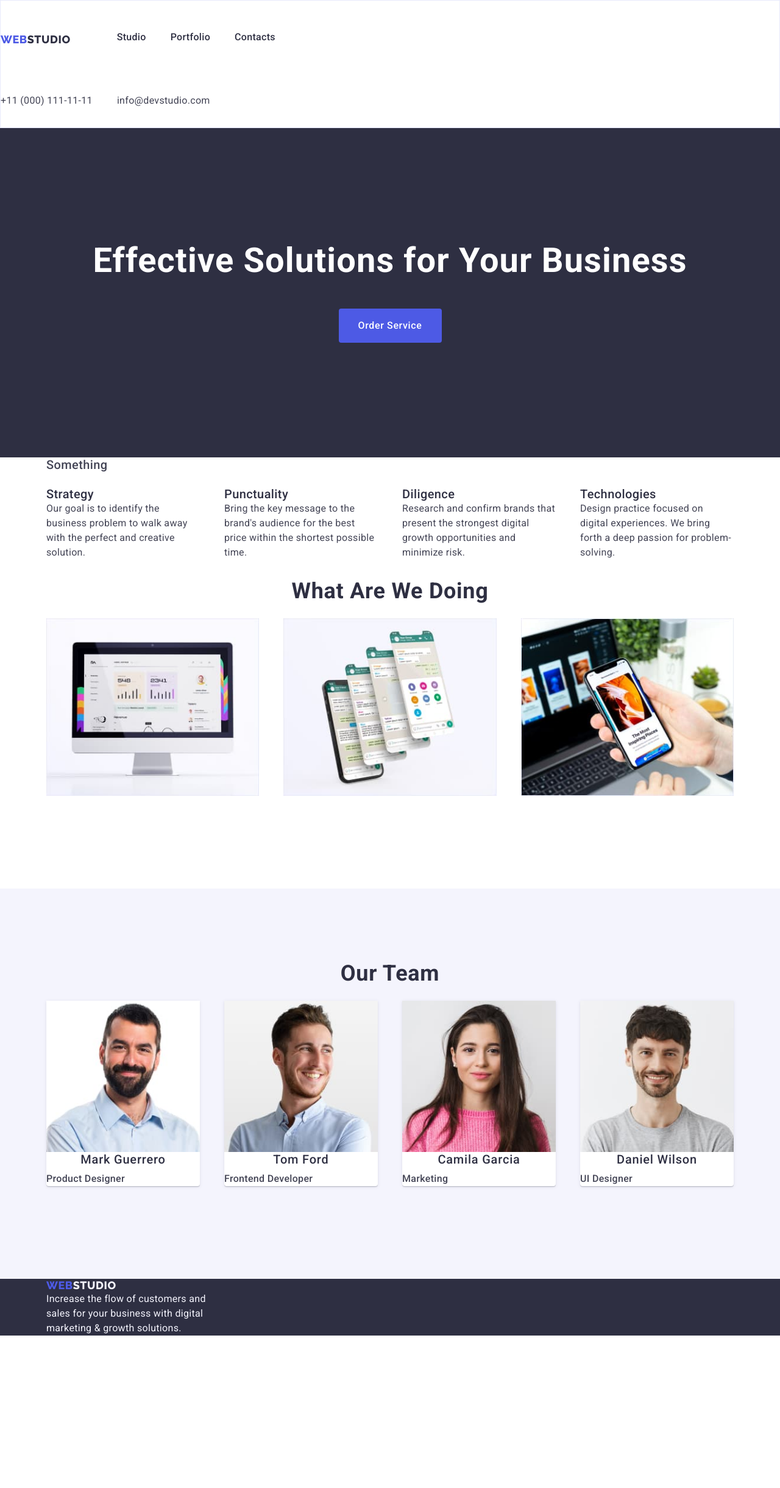
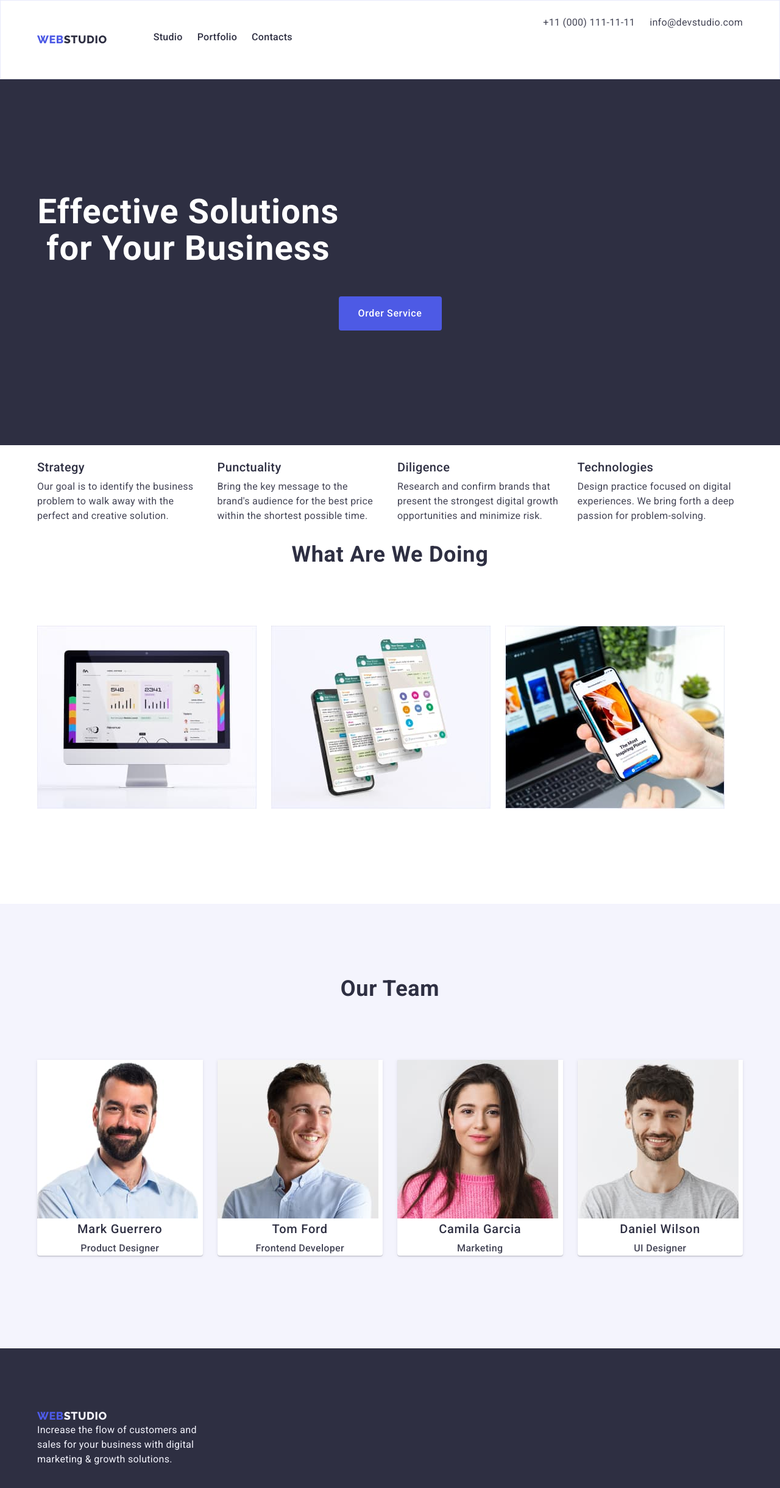
Before and after one commit to AnnaMM28/goit-markup-hw-03, a plain HTML site: page index.html in a window 1280 px wide. Shown: the whole page at 61% size. Before the commit the page ends 2190 px from the top, so only its background shows below. Drawn offline with nearby package versions, Linux system fonts and the light colour scheme.

Commit message:
Add files via upload

```diff
--- a/css/styles.css
+++ b/css/styles.css
@@ -311,18 +311,34 @@ ul.list li button {
     margin-top: 25.5px;
 }
 
-.container {
-max-width: 1158px;
-    margin: 0 auto;
-    padding: 0 15px;
 
 
+.container {
+ width: 1158px;
+    margin: 0 auto;
+    padding-left: 0 15px;
+
+}
+
+.head-one{
+  max-width: 496px;
+}
+.container-menu{
+  display: flex;
+  width: 1158px;
+  margin: 0 auto;
+  padding-left: 0 15px;
 }
 
 .column {
     display: flex;
     flex-direction: column;
     margin-left: 76px;
+}
+
+.selection-two-padding{
+  padding: 120px 0 120px;
+
 }
 
 .selection-three {
@@ -367,7 +383,10 @@ max-width: 1158px;
     width: 1158px;
     margin: 0 auto;
 }
+.list{
+  gap: 24px;
 
+}
 .list-contact {
     display: flex;
     align-items: center;
@@ -376,7 +395,12 @@ max-width: 1158px;
     white-space: nowrap;
     padding: 24px 0;
 }
-
+.head-two-selection{
+  margin-bottom: 8px;
+}
+.head-twoss{
+  margin-bottom: 72px;
+}
 .section-portfolio {
     padding-top: 96px;
     padding-bottom: 120px;
@@ -397,11 +421,16 @@ max-width: 1158px;
     row-gap: 48px;
 
 }
-
-img {
+.img-list{
+  gap: 24px;
+}
+.img {
     display: block;
     max-width: 100%;
     height: auto;
+    justify-content: center;
+    gap: 24px;
+    margin-bottom: 72px;
 }
 
 .text-under-image {
@@ -476,6 +505,20 @@ margin: 0 auto 48px auto;
     white-space: nowrap;
 }
 
+.div-selection-four{
+  padding: 32px 0px;
+}
+.p-selection-four{
+  text-align: center;
+
+}
+.list-name{
+  width: calc((100% - 72px) / 4);
+
+}
+.logo-link-footer{
+  margin-bottom: 16px;
+}
 h1,
 h2,
 h3,
@@ -494,3 +537,7 @@ color: #2e2f42;
 justify-content: flex-start;
 margin-bottom: 8px;
 }
+.footer {
+  padding-top: 100px;
+  padding-bottom: 100px;
+}
--- a/index.html
+++ b/index.html
@@ -59,7 +59,7 @@
       </section>
       <section class="selection-two">
         <div class="container">
-          <h2 class="heading-section-one">Something</h2>
+          <h2 class="visually-hidden">Something</h2>
           <ul class="list">
             <li class="list-style">
               <h3 class="head-two-selection">Strategy</h3>
```
Also changed, not shown: portfolio.html (+1 -1 lines).
